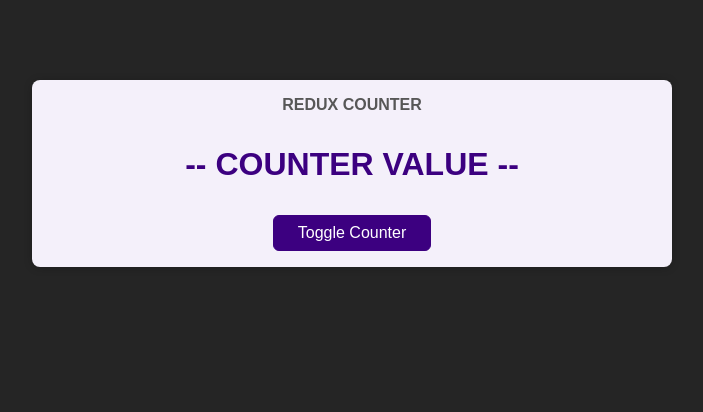
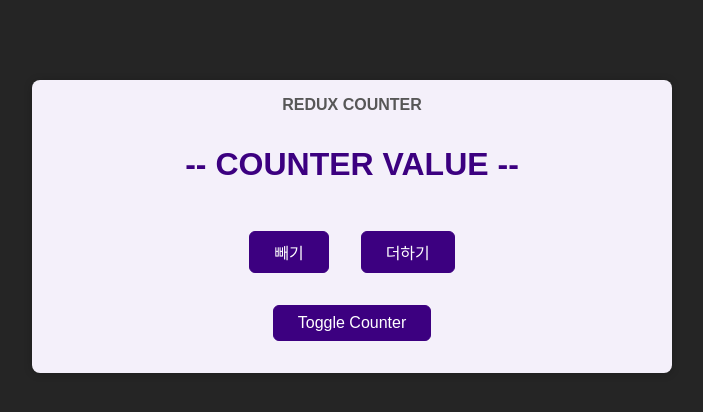
Before and after one commit to geumyoung00/redux-basic, a React (Create React App) app: page / in a window 1280 px wide. Shown: the top 412 px of the page, without its empty margins (288-991 px from the left). Built offline with nearby package versions, Linux system fonts and the light colour scheme.

Commit message:
reduxCounter 생성, Reducer 만들기

```diff
--- a/package.json
+++ b/package.json
@@ -8,6 +8,7 @@
     "@testing-library/user-event": "^12.6.3",
     "react": "^18.0.0",
     "react-dom": "^18.0.0",
+    "react-redux": "^8.1.3",
     "react-scripts": "^5.0.1",
     "redux": "^4.2.1",
     "web-vitals": "^1.1.0"
--- a/src/App.js
+++ b/src/App.js
@@ -1,10 +1,7 @@
 import Counter from './components/Counter';
 
-
 function App() {
-  return (
-    <Counter />
-  );
+  return <Counter />;
 }
 
 export default App;
--- a/src/components/Counter.js
+++ b/src/components/Counter.js
@@ -1,12 +1,16 @@
 import classes from './Counter.module.css';
 
 const Counter = () => {
-  const toggleCounterHandler = () => {};
+  const toggleCounterHandler = () => { };
 
   return (
     <main className={classes.counter}>
       <h1>Redux Counter</h1>
       <div className={classes.value}>-- COUNTER VALUE --</div>
+      <div>
+        <button>빼기</button>
+        <button>더하기</button>
+      </div>
       <button onClick={toggleCounterHandler}>Toggle Counter</button>
     </main>
   );
--- a/src/index.css
+++ b/src/index.css
@@ -17,6 +17,7 @@ button {
   color: white;
   padding: 0.5rem 1.5rem;
   border-radius: 6px;
+  margin: 1rem;
 }
 
 button:hover,
```
Also changed, not shown: src/counter/index.js (added, +17 -0 lines), 1 other file (tests, documents, lock files or other folders).
